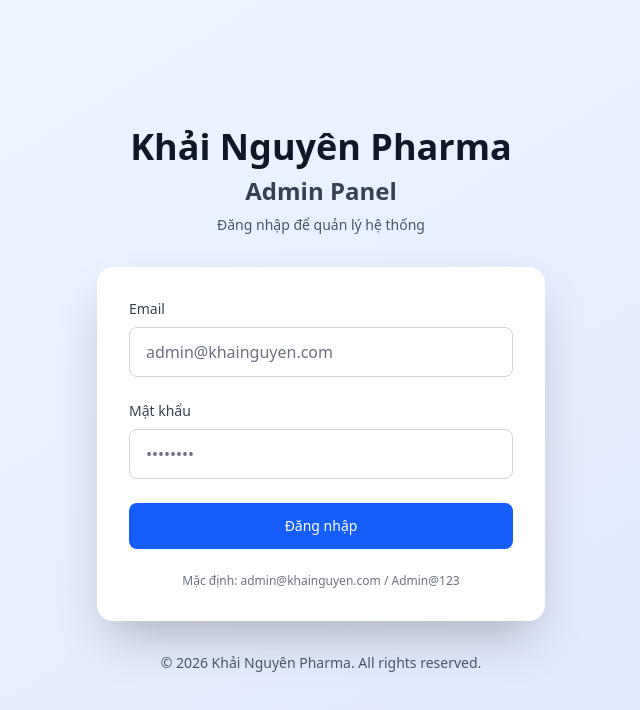
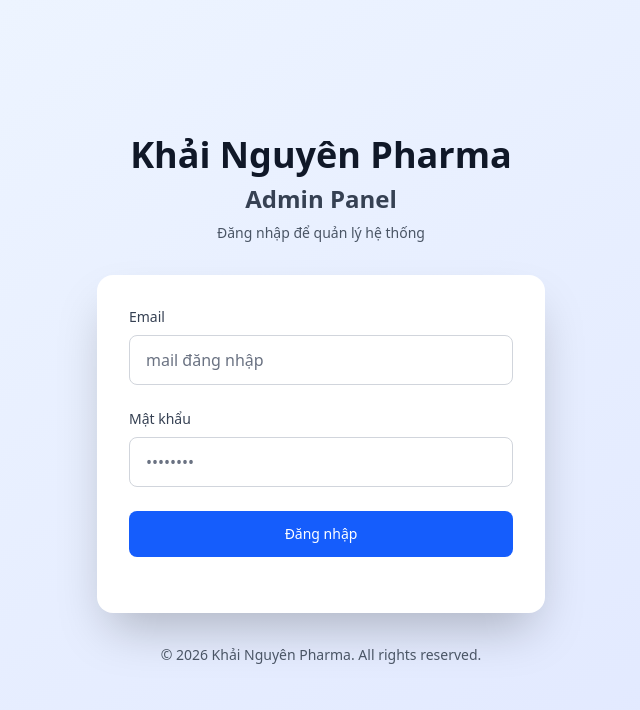
Before and after one commit to murkyeyes/Khainguyenpharma, a Next.js app in the folder commerce/: page /admin/login in a window 1280 px wide. Shown: the top 710 px of the page, without its empty margins (319-959 px from the left). Built offline with nearby package versions, Linux system fonts and the light colour scheme.

Commit message:
fix login admin UI

```diff
--- a/commerce/app/admin/login/page.tsx
+++ b/commerce/app/admin/login/page.tsx
@@ -99,7 +99,7 @@ export default function AdminLoginPage() {
                 value={formData.email}
                 onChange={(e) => setFormData({ ...formData, email: e.target.value })}
                 className="appearance-none relative block w-full px-4 py-3 border border-gray-300 placeholder-gray-500 text-gray-900 rounded-lg focus:outline-none focus:ring-2 focus:ring-blue-500 focus:border-transparent transition"
-                placeholder="admin@khainguyen.com"
+                placeholder="mail đăng nhập"
               />
             </div>
 
@@ -145,7 +145,7 @@ export default function AdminLoginPage() {
             {/* Info */}
             <div className="text-center">
               <p className="text-xs text-gray-500">
-                Mặc định: admin@khainguyen.com / Admin@123
+
               </p>
             </div>
           </form>
```
